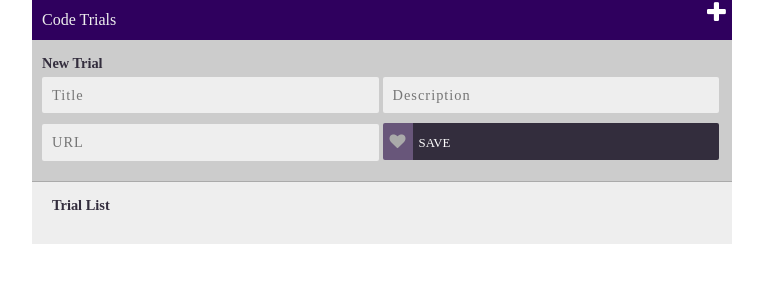
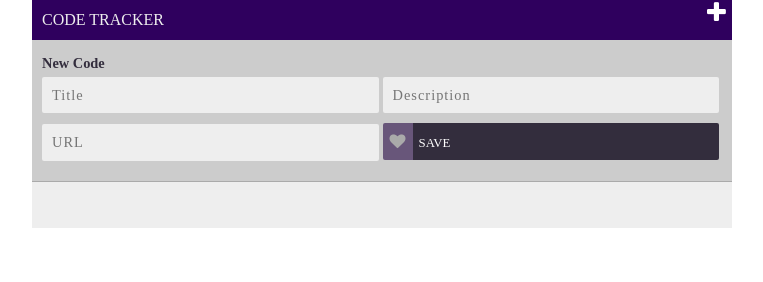
Before and after one commit to GCassay/ngtrial, a website: page public/index.html in a window 1280 px wide. Shown: the whole page, without its empty margins (258-1021 px from the left). Drawn offline with nearby package versions, Linux system fonts and the light colour scheme.

Commit message:
Code Tracker

```diff
--- a/public/components/trial-list/trial-list.template.html
+++ b/public/components/trial-list/trial-list.template.html
@@ -1,7 +1,6 @@
 <div id="content">
   <section id="trial-list">
     <div>
-      <h2>Trial List</h2>
       <div id="list-container">
         <ul>
           <trial-block  ng-repeat="trial in $ctrl.trials"
--- a/public/components/trial-top/trial-top.template.html
+++ b/public/components/trial-top/trial-top.template.html
@@ -1,6 +1,6 @@
 <div>
   <div class="header-bar">
-    <h1 class="header-h1">Code Trials</h1>
+    <h1 class="header-h1">CODE TRACKER</h1>
     <nav class="nav">
       <div class="header-nav">
         <i  class="header-btn fa fa-plus"
@@ -14,7 +14,7 @@
         <form name="new-trial-form" id="new-trial-form"
                                     ng-submit="$ctrl.addTrial($ctrl.title,$ctrl.desc,$ctrl.url); $ctrl.resetForm();">
           <div>
-            <h2>New Trial</h2>
+            <h2>New Code</h2>
             <input type="text"  id="formTitle"
                                 name="formTitle"
                                 class="add-form-items add-form-field"
```
